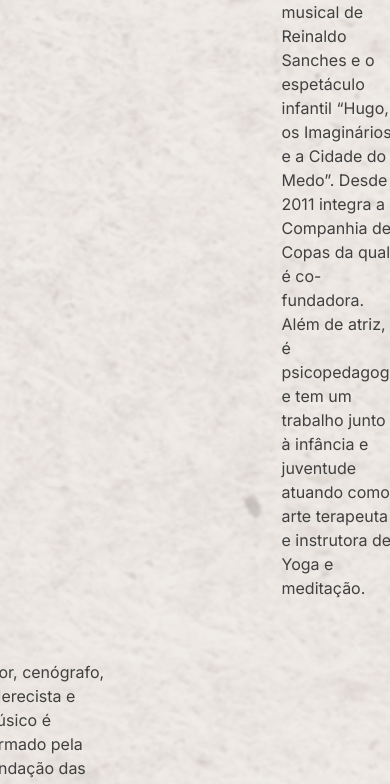
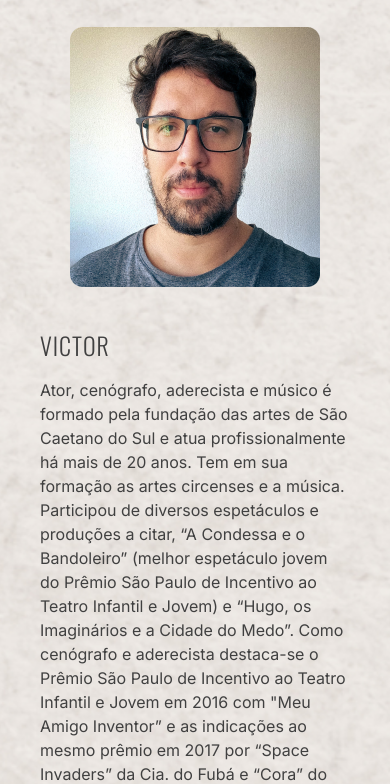
Before and after one commit to victormerseguel/ciadecopas, a Next.js app: page /about in a window 390 px wide. Shown: the part 2517-3301 px from the top of the page. Built offline with nearby package versions, Linux system fonts and the light colour scheme.

Commit message:
feat: add responsivity

```diff
--- a/package.json
+++ b/package.json
@@ -3,7 +3,7 @@
   "version": "0.1.0",
   "private": true,
   "scripts": {
-    "dev": "next dev",
+    "dev": "WATCHPACK_POLLING=true next dev",
     "build": "next build",
     "start": "next start",
     "lint": "next lint",
--- a/src/app/(pages)/about/page.js
+++ b/src/app/(pages)/about/page.js
@@ -32,10 +32,16 @@ const About = () => {
               alt="Luciana Castellano"
               quality={90}
             />
-            <p>{luciana}</p>
+            <div>
+              <h4>Luciana</h4>
+              <p>{luciana}</p>
+            </div>
           </div>
           <div className={style.victor}>
-            <p>{victor}</p>
+            <div>
+              <h4>Victor</h4>
+              <p>{victor}</p>
+            </div>
             <Image
               src={"/assets/about_victor.png"}
               width={250}
--- a/src/app/(pages)/about/page.module.css
+++ b/src/app/(pages)/about/page.module.css
@@ -29,12 +29,21 @@
   line-height: 150%;
 }
 
-.content p + p {
+.content p + p,
+.content h4 + p {
   margin-top: 15px;
 }
 
 .artist h3 {
   margin-top: 120px;
+}
+
+.artist h4 {
+  font-family: var(--font_oswald);
+  font-size: 24px;
+  font-weight: 300;
+  text-transform: uppercase;
+  letter-spacing: 1px;
 }
 
 .luciana,
@@ -48,3 +57,13 @@
 .victor {
   margin-top: 60px;
 }
+
+@media (max-width: 768px) {
+  .luciana {
+    flex-direction: column;
+  }
+
+  .victor {
+    flex-direction: column-reverse;
+  }
+}
--- a/src/app/(pages)/contact/components/Form.module.css
+++ b/src/app/(pages)/contact/components/Form.module.css
@@ -95,3 +95,14 @@
 .empty {
   border: 1px solid #b60505 !important;
 }
+
+@media (max-width: 768px) {
+  .wraper {
+    width: 100%;
+    padding: 50px 10px;
+  }
+
+  .wraper form {
+    padding: 21px 10px 0;
+  }
+}
--- a/src/app/(pages)/contact/components/Friends.js
+++ b/src/app/(pages)/contact/components/Friends.js
@@ -17,7 +17,7 @@ const Friends = () => {
           @<span>ciadecopas</span>
         </p>
       </div>
-      <p>
+      <p className={style.location}>
         A <span className={style.name}>Companhia de Copas</span> está situada em
         Cascais, Portugal.
       </p>
--- a/src/app/(pages)/contact/components/Friends.module.css
+++ b/src/app/(pages)/contact/components/Friends.module.css
@@ -48,3 +48,14 @@
   color: #fe7070;
   text-transform: lowercase;
 }
+
+@media (max-width: 768px) {
+  .wraper {
+    width: 100%;
+    padding: 50px 10px;
+  }
+
+  .location {
+    font-size: 13px;
+  }
+}
--- a/src/app/(pages)/contact/page.module.css
+++ b/src/app/(pages)/contact/page.module.css
@@ -2,3 +2,9 @@
   display: flex;
   flex-direction: row;
 }
+
+@media (max-width: 768px) {
+  .grid {
+    flex-direction: column;
+  }
+}
--- a/src/app/components/About.module.css
+++ b/src/app/components/About.module.css
@@ -69,6 +69,7 @@
   .right {
     width: 100vw;
     min-height: 300px;
+    /* color: red; */
   }
 
   .left {
```
Also changed, not shown: src/app/(pages)/shows/[show]/components/Credits.module.css (+7 -0 lines), src/app/(pages)/shows/[show]/components/Gallery.module.css (+14 -0 lines), 2 other files (tests, documents, lock files or other folders).
